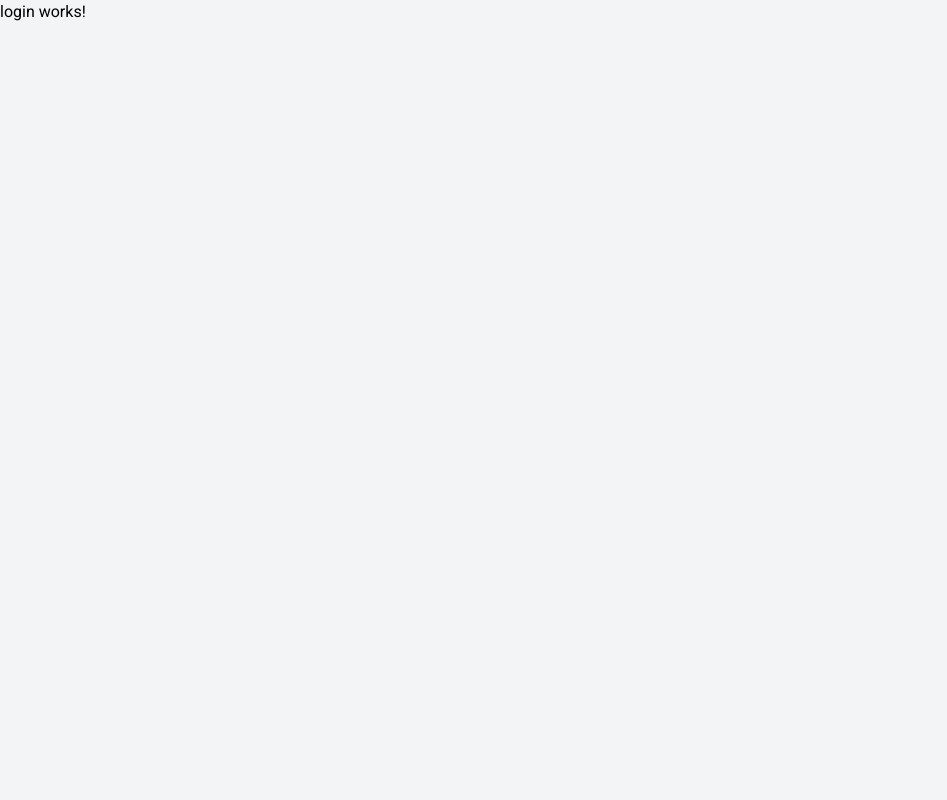
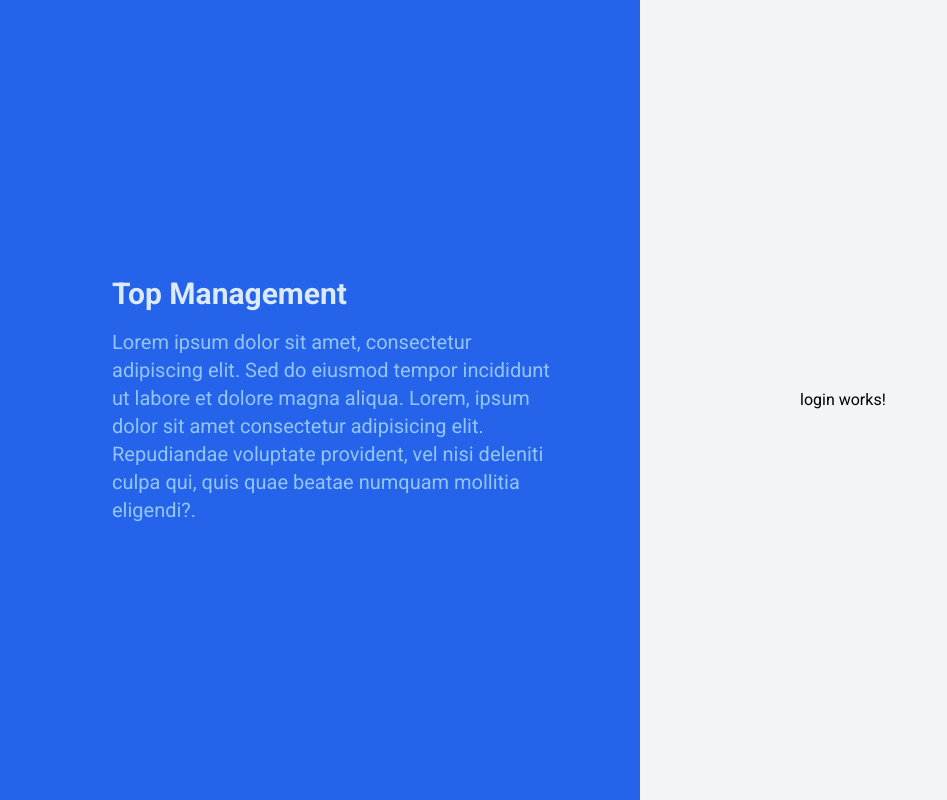
Before and after one commit to chumani130/todo_app, an Angular app: page / in a window 1280 px wide. Shown: the whole page, without its empty margins (0-947 px from the left). Built offline with nearby package versions, Linux system fonts and the light colour scheme.

Commit message:
Update default.component.html

```diff
--- a/src/app/shared/layouts/default/default.component.html
+++ b/src/app/shared/layouts/default/default.component.html
@@ -1 +1,14 @@
-<router-outlet></router-outlet>
+<div class="grid grid-cols-2 h-screen">
+    <div class="bg-blue-600 flex flex-col gap-4 justify-center ps-28">
+        <h1 class="text-blue-100 text-3xl font-bold">Top Management</h1>
+        <p class="max-w-md text-blue-300 text-xl">
+            Lorem ipsum dolor sit amet, consectetur adipiscing elit. Sed do eiusmod tempor incididunt ut labore et dolore magna aliqua. Lorem, ipsum dolor sit amet consectetur adipisicing elit. Repudiandae voluptate provident, vel nisi deleniti culpa qui, quis quae beatae numquam mollitia eligendi?.
+        </p>
+    </div>
+    <div class="flex w-full justify-center items-center">
+        <div class="w-1/2">
+            <router-outlet></router-outlet>
+        </div>
+    </div>
+
+</div>
```
